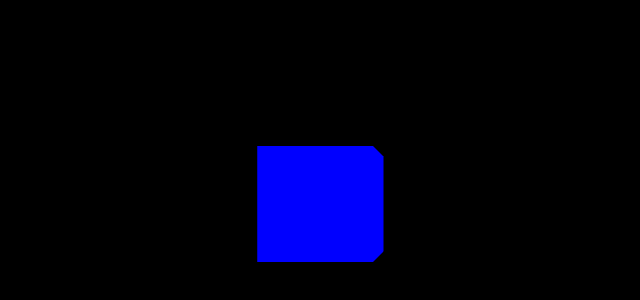
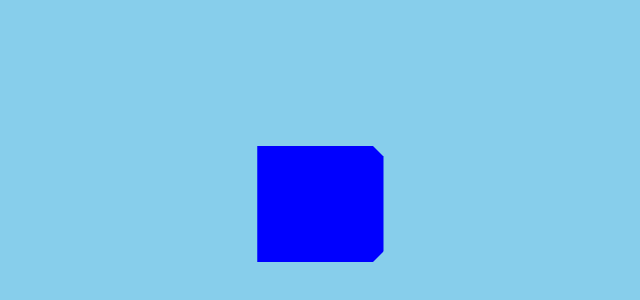
Before and after one commit to shinequasar/3D-Interactive-web, a website built with webpack: page src/index.html in a window 1280 px wide. Shown: the part 196-496 px from the top of the page, without its empty margins (209-849 px from the left). Built offline with nearby package versions, Linux system fonts and the light colour scheme.

Commit message:
[feat] 배경색, 투명도 조절

```diff
--- /dev/null
+++ b/src/ex/ex03.js
@@ -0,0 +1,48 @@
+import * as THREE from 'three';
+
+export function example() {
+    const canvas = document.querySelector('#three-canvas');
+    const renderer = new THREE.WebGLRenderer({
+        canvas,
+        antialias: true, //깨지는거 보정
+        alpha: true
+    });
+    renderer.setSize(window.innerWidth,window.innerHeight);
+    //고해상도 디스플레이(크게 늘렸다가 맞춰 출력)
+    renderer.setPixelRatio(window.devicePixelRatio > 1? 2:1);
+    renderer.setClearColor('#000') //색 조절 | scene color보다는 우선순위 낮음
+    renderer.setClearAlpha(0.5); //투명도 조절
+
+    const scene = new THREE.Scene();
+    scene.background = new THREE.Color('skyblue');
+
+    const camera = new THREE.PerspectiveCamera(
+        75, //시야각(field of view)
+        window.innerWidth / window.innerHeight, //종횡비(aspect)
+        0.1, //near
+        1000 //far
+    );
+    camera.position.x = 1;
+    camera.position.y = 0;
+    camera.position.z = 5;
+    scene.add(camera);
+
+
+    //Mesh (geometry + material)
+    const geometry = new THREE.BoxGeometry(1,1,1);
+    const material = new THREE.MeshBasicMaterial({
+        color: 'blue'
+    });
+    const mesh = new THREE.Mesh(geometry,material);
+    scene.add(mesh)
+
+    renderer.render(scene, camera);
+
+    function setSize() {
+        camera.aspect = window.innerWidth / window.innerHeight;
+        camera.updateProjectionMatrix();
+        renderer.setSize(window.innerWidth, window.innerHeight);
+        renderer.render(scene, camera);
+    }
+    window.addEventListener('resize', setSize);
+}
--- a/src/index.html
+++ b/src/index.html
@@ -5,7 +5,7 @@
     <meta name="viewport"
           content="width=device-width, user-scalable=no, initial-scale=1.0, maximum-scale=1.0, minimum-scale=1.0">
     <meta http-equiv="X-UA-Compatible" content="ie=edge">
-    <title>Document</title>
+    <title>WebGL Study</title>
     <link rel="stylesheet" href="./main.css">
 </head>
 <body>
--- a/src/main.css
+++ b/src/main.css
@@ -1,5 +1,6 @@
 body{
     margin: 0;
+    background-color: blueviolet;
 }
 #three-canvas{
     position: absolute;
--- a/src/main.js
+++ b/src/main.js
@@ -1,3 +1,3 @@
-import {example} from "./ex/ex02";
+import {example} from "./ex/ex03";
 
 example();
```
